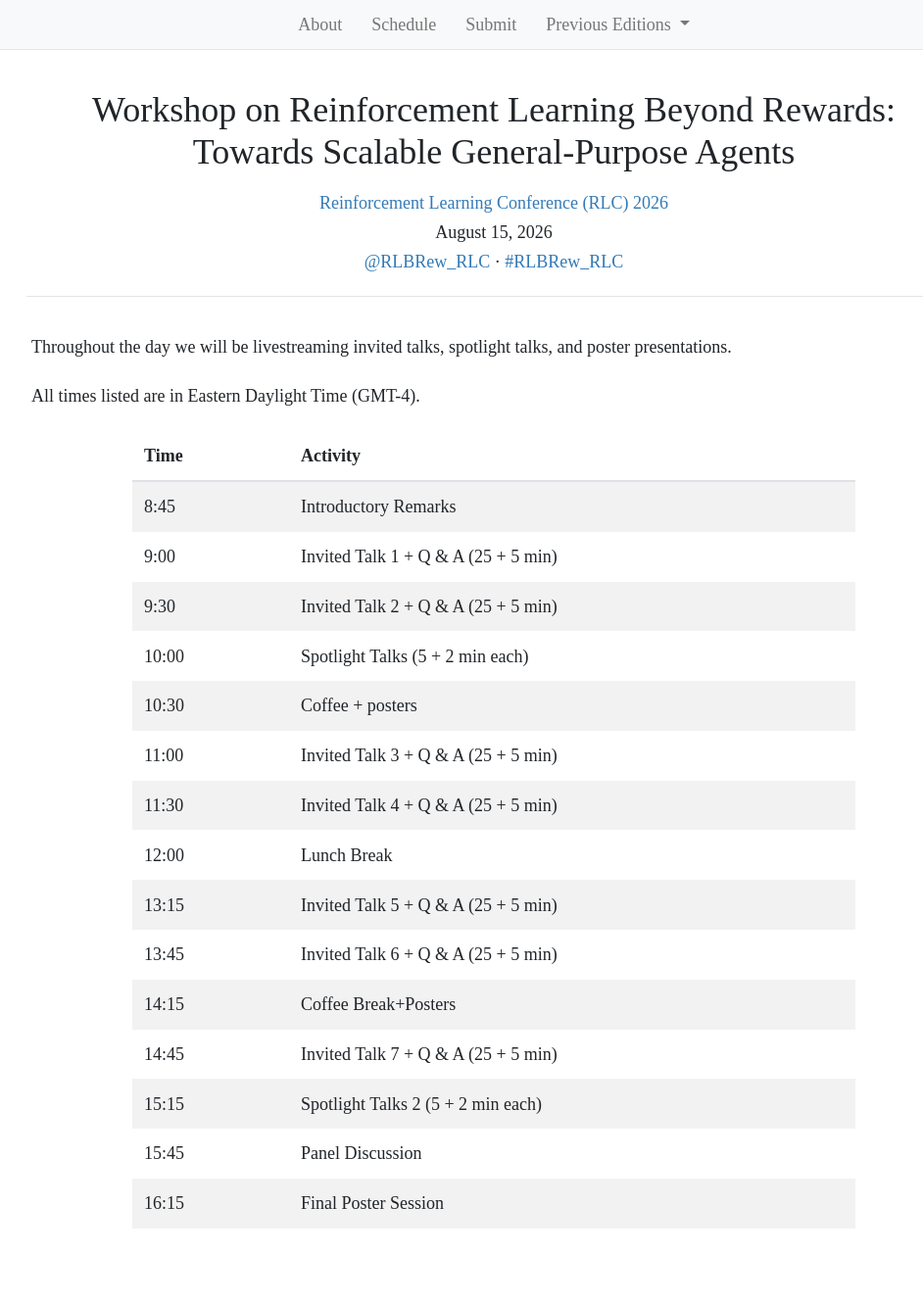
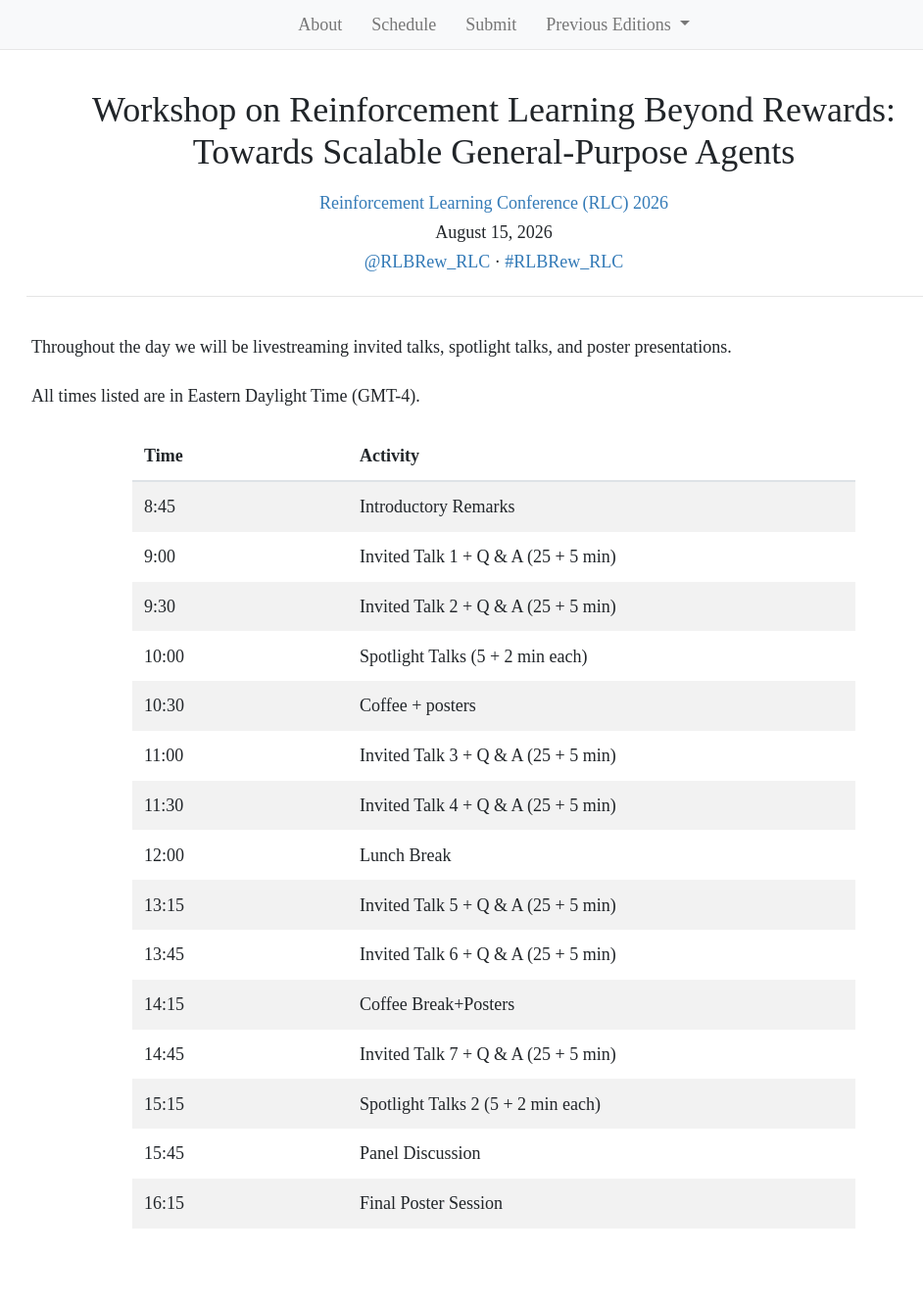
Before and after one commit to rlbrew3-workshop/rlbrew3-workshop.github.io, a Jekyll site: the page built from schedule.html, in a window 1280 px wide. Shown: the whole page at 98% size, without its empty margins (136-1078 px from the left). Built offline with Jekyll 4.4.1, drawn with Linux system fonts in a browser that asks for light colours; nearby versions of some CDN libraries.

Commit message:
pretty schedule table

```diff
--- a/css/style.css
+++ b/css/style.css
@@ -124,6 +124,7 @@ table {
 
 #schedule th:first-child,
 #schedule td:first-child {
+  width: 220px;
   padding-right: 2.5rem;
   white-space: nowrap;
 }
```
